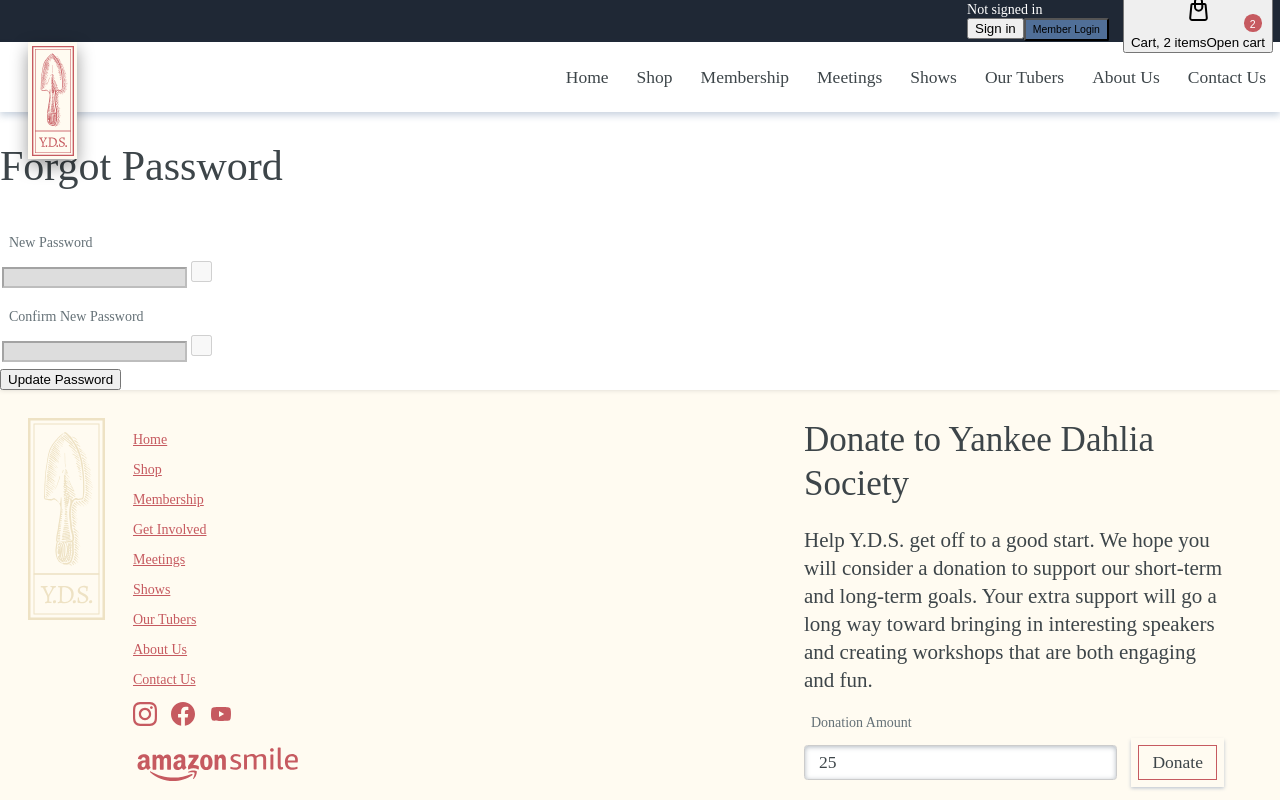
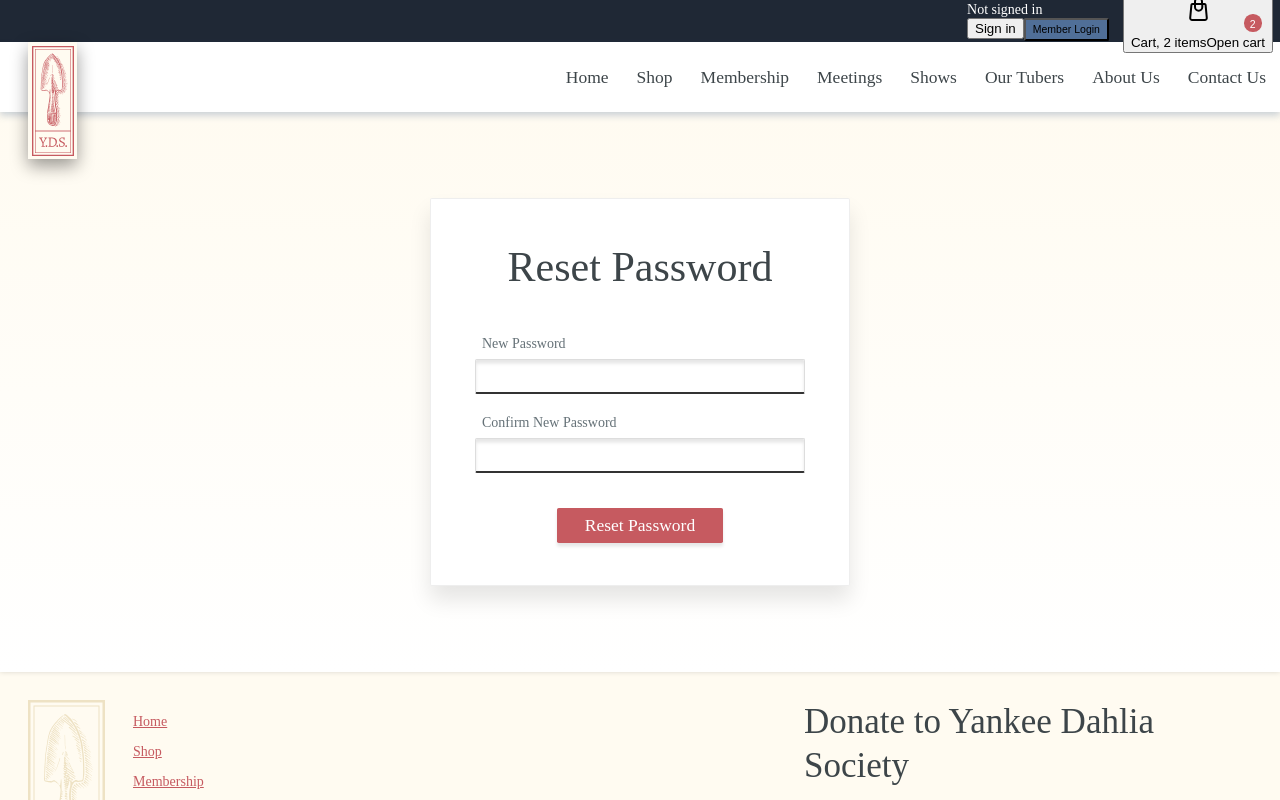
Before and after one commit to johnthedesigner/yds, a Next.js app: page /reset-password in a window 1280 px wide. Shown: the top 800 px of the page. Built offline with nearby package versions, Linux system fonts and the light colour scheme; no server answers.

Commit message:
clean up and style auth views

```diff
--- /dev/null
+++ b/components/AuthBlock.js
@@ -0,0 +1,40 @@
+const AuthBlock = ({
+  children,
+  handleSubmit,
+  title,
+  errorMessage,
+  successMessage,
+  Footer,
+  submitText,
+}) => {
+  return (
+    <div className="auth-block__wrapper">
+      <div className="auth-block">
+        <div className="auth-block__header">
+          <h1 className="auth-block__title">{title}</h1>
+        </div>
+        <div className="auth-block__body">
+          {successMessage && (
+            <div className="auth-block__success-message">{successMessage}</div>
+          )}
+          {errorMessage && (
+            <div className="auth-block__error-message">{errorMessage}</div>
+          )}
+          <form onSubmit={handleSubmit}>
+            {children}
+            <button className="auth-block__submit-button" type="submit">
+              {submitText}
+            </button>
+          </form>
+        </div>
+        {Footer && (
+          <div className="auth-block__footer">
+            <Footer />
+          </div>
+        )}
+      </div>
+    </div>
+  );
+};
+
+export default AuthBlock;
--- a/pages/reset-password.js
+++ b/pages/reset-password.js
@@ -1,64 +1,66 @@
 import { useState } from "react";
 import axios from "axios";
+import { signIn } from "next-auth/react";
 
 import Layout from "../components/Layout";
-import Hero from "../components/Hero";
-import Link from "next/link";
-import { signIn } from "next-auth/react";
-// import { forgotPassword } from "../utils/strapi";
+import AuthBlock from "../components/AuthBlock";
 
 const ForgotPassword = ({ codeParam }) => {
-  const [newPassword, setNewPassword] = useState("");
-  const [confirmPassword, setConfirmPassword] = useState("");
-  const [showPassword, setShowPassword] = useState(false);
-  const [showConfirm, setShowConfirm] = useState(false);
   const [error, setError] = useState(null);
-  const [invalidPassword, setInvalidPassword] = useState(false);
-  const [passwordMismatch, setPasswordMismatch] = useState(false);
-  const [complete, setComplete] = useState(false);
+  const [success, setSuccess] = useState(false);
 
-  const handlePasswordInput = (e) => {
-    setNewPassword(e.target.value);
-  };
-  const handleConfirmInput = (e) => {
-    setConfirmPassword(e.target.value);
-  };
-
-  // Email 12+ chars, max 24, 1 num, 1 symbol
+  // Email 12+ chars
   const validEmail = (candidatePassword) => {
     return /^(?=.*[A-Za-z])(?=.*\d)[A-Za-z\d]{12,}$/.test(candidatePassword);
   };
 
-  const handleSubmit = async () => {
+  const handleSubmit = async (event) => {
+    event.preventDefault();
+
+    let password = event.target.password.value;
+    let passwordConfirmation = event.target.passwordConfirmation.value;
+
     // Only submit if password is valid and confirmation matches
-    if (validEmail(newPassword)) {
-      setInvalidPassword(true);
-    } else if (newPassword != confirmPassword) {
-      setPasswordMismatch(true);
+    if (validEmail(password)) {
+      setSuccess(null);
+      setError("Your password must be at least 12 characters long");
+    } else if (password != passwordConfirmation) {
+      setSuccess(null);
+      setError("Your password fields must match.");
     } else {
       // Reset password validation
-      setInvalidPassword(false);
-      setPasswordMismatch(false);
+      setError(null);
 
       await axios({
         method: "post",
         url: "/api/reset-password",
         data: {
           code: codeParam,
-          password: newPassword,
-          passwordConfirmation: confirmPassword,
+          password,
+          passwordConfirmation,
         },
         headers: { "content-type": "application/json" },
       }).then((response) => {
         console.log(response);
         let { error } = response.data;
         if (error && error.status) {
-          setError(error);
+          setError(
+            "Something went wrong, your password reset code may be invalid."
+          );
         } else {
           setError(null);
-          setComplete(true);
-          setNewPassword("");
-          setConfirmPassword("");
+          setSuccess(
+            <span>
+              Your password has been successfully updated. Proceed to the{" "}
+              <a
+                onClick={() => {
+                  signIn("credentials", { callbackUrl: "/" });
+                }}>
+                Login Page
+              </a>
+              .
+            </span>
+          );
         }
       });
     }
@@ -66,84 +68,35 @@ const ForgotPassword = ({ codeParam }) => {
 
   return (
     <Layout>
-      <h1>Forgot Password</h1>
-      <div
-        style={{
-          background: "pink",
-          display: error ? "block" : "none",
-        }}>
-        <p>Something went wrong, your password reset code may be invalid.</p>
-      </div>
-      <div
-        style={{
-          background: "aquamarine",
-          display: complete ? "block" : "none",
-        }}>
-        <p>
-          Your password has been successfully updated. Proceed to the Login
-          Page.
-        </p>
-        <button
-          onClick={() => {
-            signIn("credentials", { callbackUrl: "/" });
-          }}>
-          Log In
-        </button>
-      </div>
-      <div
-        style={{
-          display: complete ? "none" : "block",
-        }}>
-        <fieldset>
-          <label htmlFor="newPassword">
+      <AuthBlock
+        title="Reset Password"
+        errorMessage={error}
+        successMessage={success}
+        handleSubmit={handleSubmit}
+        submitText="Reset Password">
+        <fieldset className="auth-block__fieldset">
+          <label className="auth-block__label" htmlFor="email">
             New Password
-            <span style={{ display: invalidPassword ? "inline" : "none" }}>
-              Invalid Password
-            </span>
           </label>
           <input
-            type={showPassword ? "text" : "password"}
-            id="newPassword"
-            name="newPassword"
-            value={newPassword}
-            onChange={handlePasswordInput}
-            disabled={codeParam ? false : true}
-          />
-          <input
-            type="checkbox"
-            checked={showPassword}
-            onChange={() => {
-              setShowPassword(!showPassword);
-            }}
-            disabled={codeParam ? false : true}
+            className="auth-block__input"
+            type="password"
+            id="password"
+            name="password"
           />
         </fieldset>
-        <fieldset>
-          <label htmlFor="confirmPassword">
+        <fieldset className="auth-block__fieldset">
+          <label className="auth-block__label" htmlFor="passwordConfirmation">
             Confirm New Password
-            <span style={{ display: passwordMismatch ? "inline" : "none" }}>
-              Password Mismatch
-            </span>
           </label>
           <input
-            type={showConfirm ? "text" : "password"}
-            id="confirmPassword"
-            name="confirmPassword"
-            value={confirmPassword}
-            onChange={handleConfirmInput}
-            disabled={codeParam ? false : true}
-          />
-          <input
-            type="checkbox"
-            checked={showConfirm}
-            onChange={() => {
-              setShowConfirm(!showConfirm);
-            }}
-            disabled={codeParam ? false : true}
+            className="auth-block__input"
+            type="password"
+            id="passwordConfirmation"
+            name="passwordConfirmation"
           />
         </fieldset>
-        <button onClick={handleSubmit}>Update Password</button>
-      </div>
+      </AuthBlock>
     </Layout>
   );
 };
--- a/styles/globals.css
+++ b/styles/globals.css
@@ -1145,3 +1145,81 @@ button[type="submit"].donation-form__submit-button {
   color: white;
   font-size: 0.75rem;
 }
+
+.auth-block__wrapper {
+  background: linear-gradient(to bottom, #fffbf1, white);
+  width: 100vw;
+  min-height: 70vh;
+  padding: 3rem 0;
+  display: flex;
+  flex-direction: column;
+  align-items: center;
+  justify-content: space-around;
+}
+
+.auth-block {
+  background: white;
+  box-sizing: border-box;
+  width: 30rem;
+  max-width: 80vw;
+  padding: 3rem;
+  border: #eee solid 1px;
+  border-radius: 0.125rem;
+  box-shadow: 0 1rem 1.5rem rgba(0, 0, 0, 0.1);
+}
+
+.auth-block__footer {
+  padding-top: 2rem;
+  text-align: center;
+}
+
+.auth-block__title {
+  margin-top: 0;
+  text-align: center;
+}
+
+.auth-block__input {
+  width: 100%;
+  height: 2.5rem;
+  line-height: 2.5rem;
+  font-size: 1.25rem;
+  border: #ddd solid 1px;
+  border-bottom: #333 solid 2px;
+  border-radius: 0.125rem;
+  box-shadow: 0 0.25rem 0.25rem rgba(0, 0, 0, 0.1) inset;
+  padding: 0 0.5rem;
+}
+
+.auth-block__submit-button {
+  display: block;
+  font-family: "Newsreader", serif;
+  font-size: 1.25rem;
+  margin: 0 auto;
+  border: none;
+  border-radius: 0.125rem;
+  box-shadow: 0 0.25rem 0.25rem rgba(0, 0, 0, 0.1);
+  background: rgb(198, 90, 96);
+  color: white;
+  padding: 0.5rem 2rem;
+  transition: all linear 0.1s;
+}
+
+.auth-block__submit-button:hover {
+  background: rgb(228, 120, 126);
+}
+
+.auth-block__success-message {
+  display: block;
+  background: palegreen;
+  color: darkgreen;
+  padding: 0.5rem;
+  line-height: 1.5rem;
+}
+
+.auth-block__error-message {
+  display: block;
+  background: lightcoral;
+  color: maroon;
+  padding: 0.5rem;
+  line-height: 1.5rem;
+}
```
Also changed, not shown: pages/forgot-password.js (+36 -46 lines), pages/login.js (+49 -40 lines).
